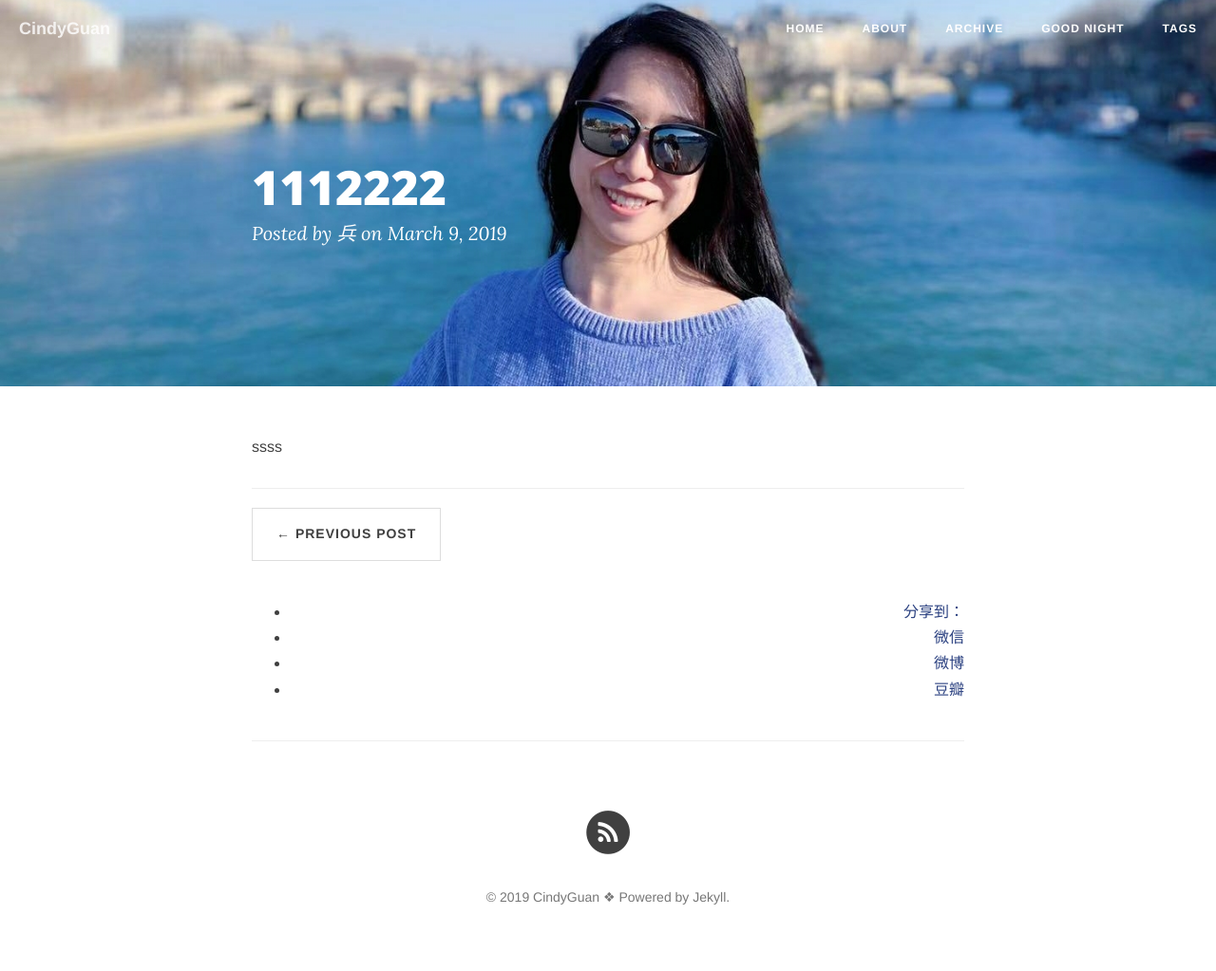
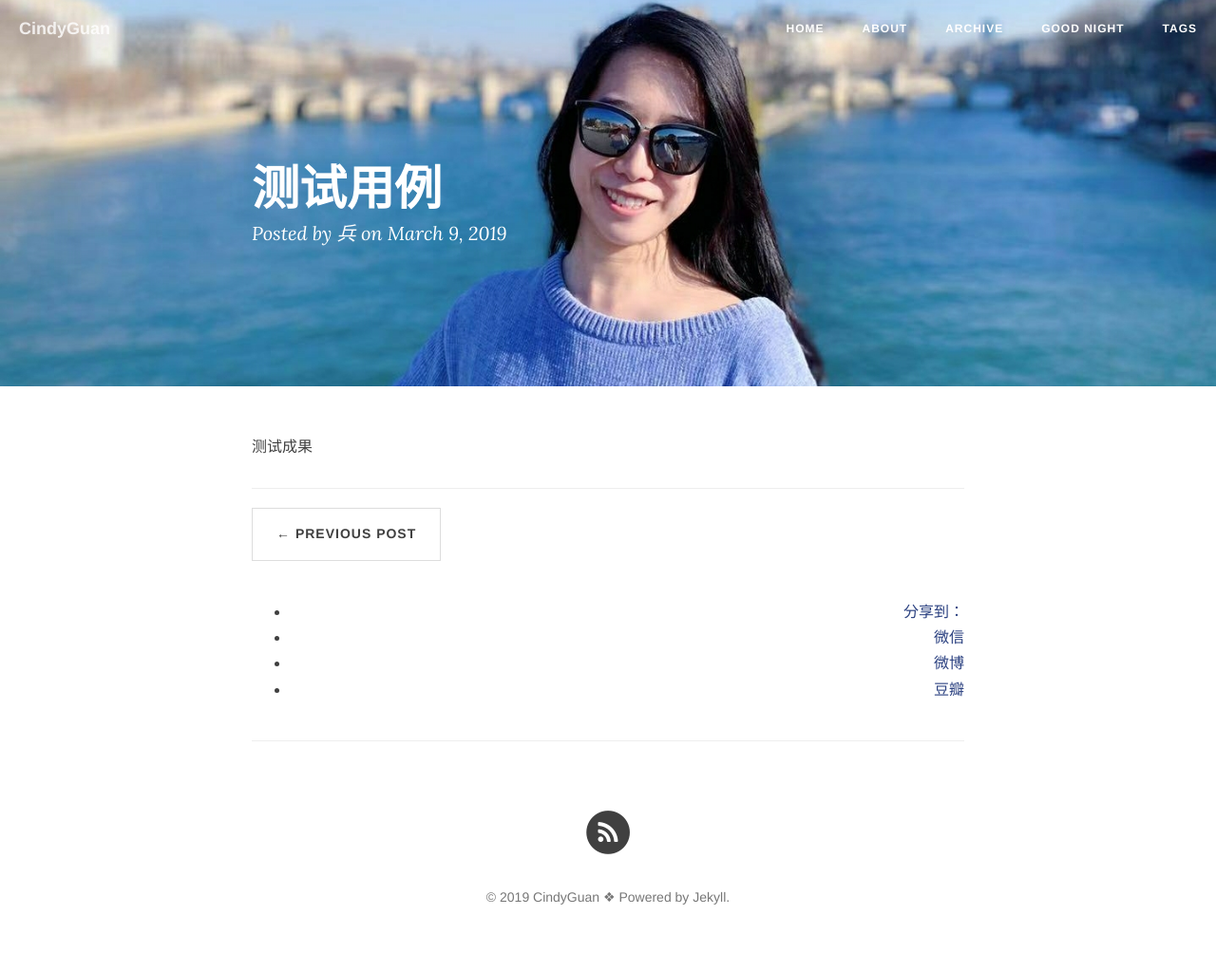
Before and after one commit to HBforHer/HBforHer.github.io, a Jekyll site: the page built from _posts/2019-03-09-Test.md, in a window 1280 px wide. Shown: the whole page at 95% size. Built offline with Jekyll 4.4.1, drawn with Linux system fonts in a browser that asks for light colours; nearby versions of some CDN libraries; comment, search, counter and statistics services are not loaded.

Commit message:
Update 2019-03-09-Test.md

```diff
--- a/_posts/2019-03-09-Test.md
+++ b/_posts/2019-03-09-Test.md
@@ -1,10 +1,10 @@
 ---
 layout: post
-title: 1112222
+title: 测试用例
 date: 2019-3-9
 categories: blog
 tags: []
 ---
 
 
-ssss
+测试成果
```
